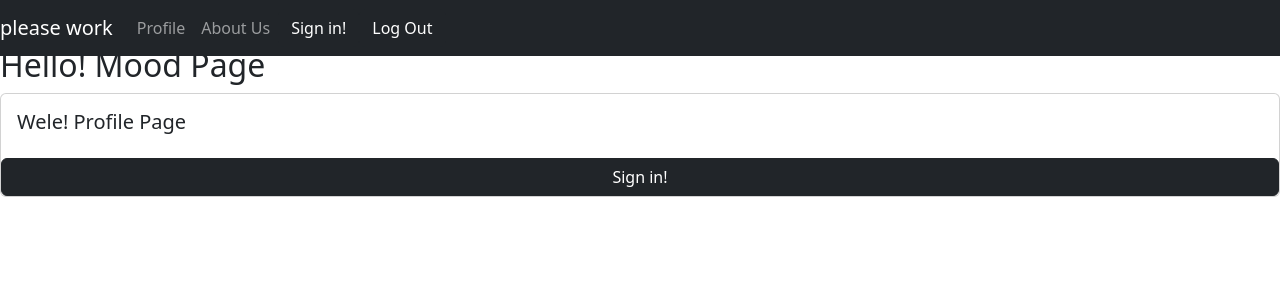
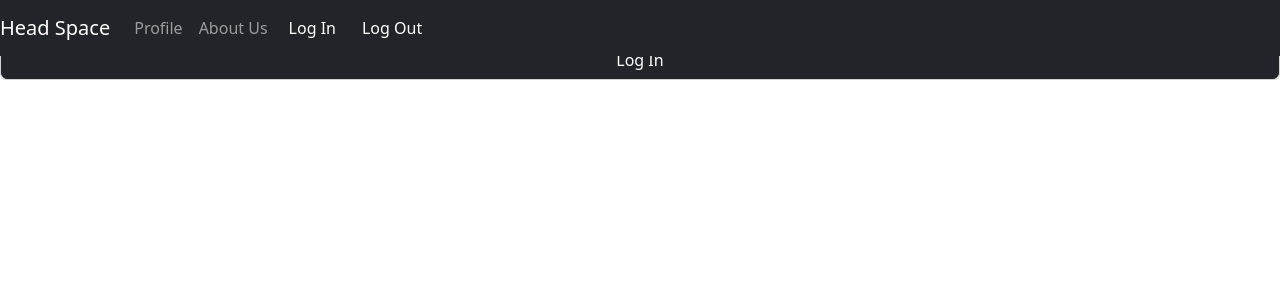
Before and after one commit to Team-Delete/headSpace, a React (Create React App) app: page / in a window 1280 px wide. Shown: the top 300 px of the page. Built offline with nearby package versions, Linux system fonts and the light colour scheme.

Commit message:
Working Code
Profile, mood, app, index, env

```diff
--- a/package.json
+++ b/package.json
@@ -12,7 +12,9 @@
     "react": "^17.0.2",
     "react-bootstrap": "^1.6.0",
     "react-dom": "^17.0.2",
+    "react-router-dom": "^5.2.0",
     "react-scripts": "^2.1.8",
+    "router": "^1.3.5",
     "superagent": "^6.1.0",
     "web-vitals": "^1.1.2"
   },
--- a/src/AboutUs.js
+++ b/src/AboutUs.js
@@ -4,9 +4,9 @@ class AboutUs extends React.Component {
   render() {
     return(
       <>
-      <h2>Hello! potatoe</h2>
+      <h2>Hello, About us</h2>
       </>
-    )
+    );
   }
 }
 export default AboutUs;
--- a/src/App.js
+++ b/src/App.js
@@ -9,11 +9,11 @@ import AboutUs from './AboutUs';
 // import Navbar from 'react-bootstrap/Navbar';
 // import { Button, Nav } from 'react-bootstrap';
 import { withAuth0 } from '@auth0/auth0-react';
-// import {
-//   BrowserRouter as Router,
-//   Switch,
-//   Route
-// } from 'react-router-dom';
+import {
+  BrowserRouter as Router,
+  Switch,
+  Route
+} from 'react-router-dom';
 
 
 
@@ -26,25 +26,25 @@ import { withAuth0 } from '@auth0/auth0-react';
 
 class App extends React.Component {
   render() {
-    console.log('Im here now');
     const { isAuthenticated } = this.props.auth0;
     return (
       <>
-      <AboutUs />
-      <Mood />
-      <Profile />
-        {/* <Router>
-          <AboutUs />
+        <Router>
           <Switch>
-            <Route exact path="/Profile">{isAuthenticated ? <Mood /> : <Profile />};
+            <Route
+            exact path="/">{isAuthenticated ? <Mood /> : <Profile />}
             </Route>
             <Route exact path="/Profile">
               <Profile />
             </Route>
             <Route exact path="/AboutUs">
+              <AboutUs />
+            </Route>
+            <Route exact path="/Mood">
+              <Mood />
             </Route>
           </Switch>
-        </Router> */}
+        </Router>
       </>
     );
   }
--- a/src/Profile.js
+++ b/src/Profile.js
@@ -4,7 +4,7 @@ import { Card, Button } from 'react-bootstrap';
 import 'bootstrap/dist/css/bootstrap.min.css';
 import Navbar from 'react-bootstrap/Navbar';
 import Nav from 'react-bootstrap/Nav';
-// import { User } from '@auth0/auth0-spa-js/dist/typings';
+
 
 
 // TO DO //
@@ -46,7 +46,7 @@ const LogoutButton = () => {
 
 const LoginButton = () => {
   const { loginWithRedirect } = useAuth0();
-  return <Button variant="dark" onClick={() => loginWithRedirect()}>Sign in!</Button>;
+  return <Button variant="dark" onClick={() => loginWithRedirect()}>Log In</Button>;
 };
 
 console.log('IM working here');
@@ -58,17 +58,17 @@ class Profile extends React.Component {
     return (
       <>
         <Navbar bg="dark" variant="dark" fixed="top">
-          <Navbar.Brand>please work</Navbar.Brand>
+          <Navbar.Brand>Head Space</Navbar.Brand>
           <Nav>
             <Nav.Link href="/Profile">Profile</Nav.Link>
-            <Nav.Link href="/About">About Us</Nav.Link>
+            <Nav.Link href="/AboutUs">About Us</Nav.Link>
           </Nav>
           <LoginButton />
           <LogoutButton />
         </Navbar>
         <Card>
           <Card.Body>
-            <Card.Title>Wele! Profile Page</Card.Title>
+            <Card.Title></Card.Title>
           </Card.Body>
           {isAuthenticated ? <LogoutButton /> : <LoginButton />}
         </Card>
```
Also changed, not shown: 1 other file (tests, documents, lock files or other folders).
